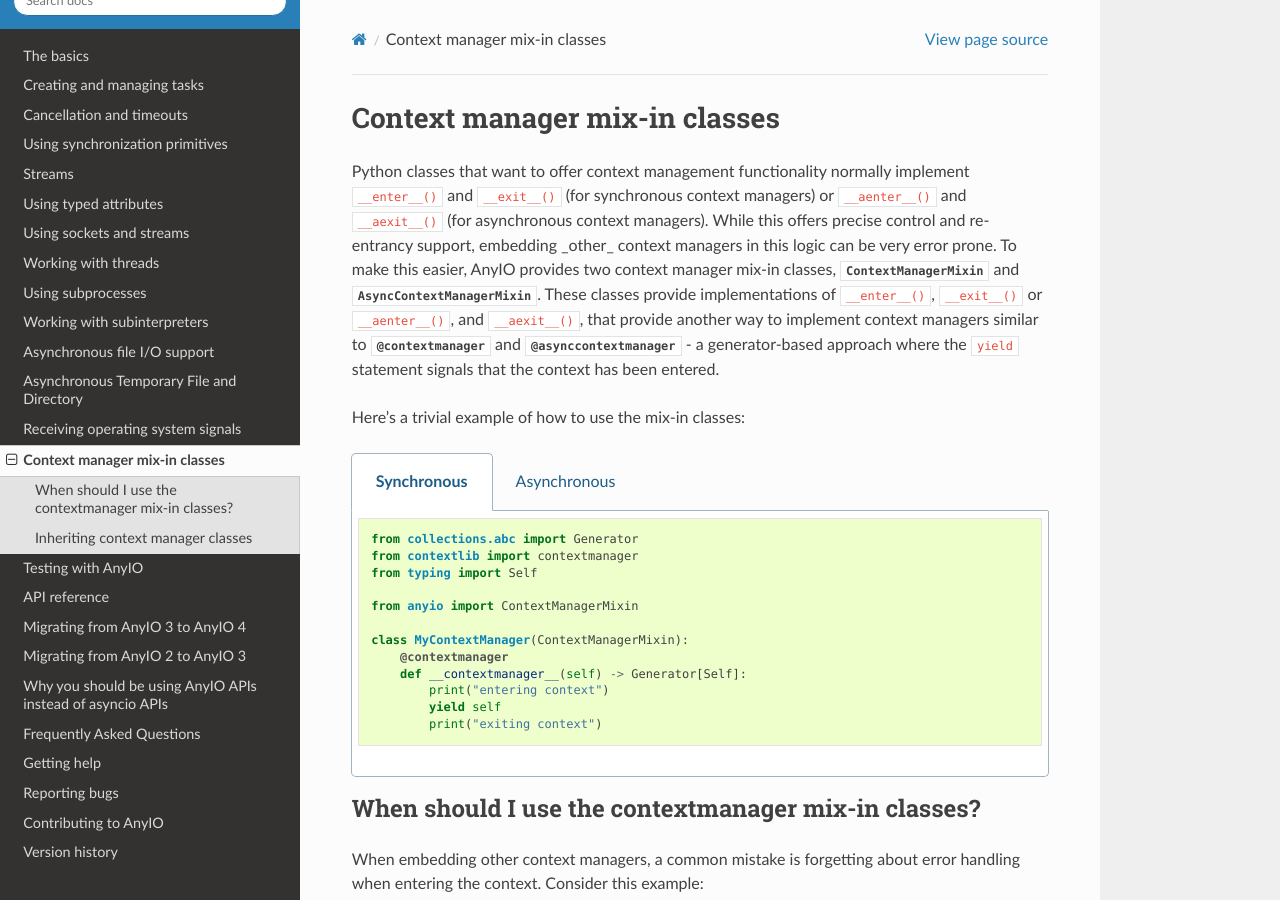
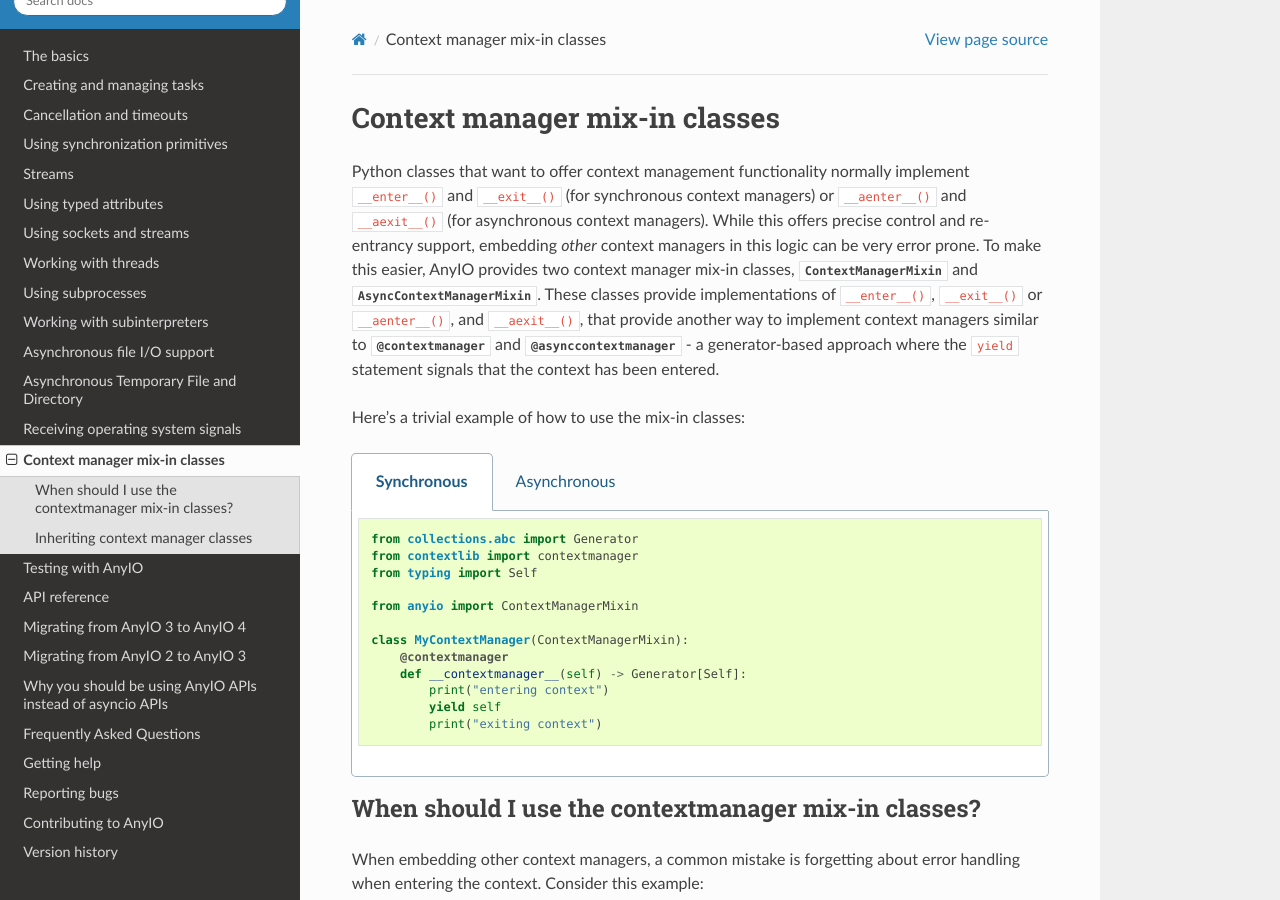
Before and after one commit to agronholm/anyio, a Sphinx documentation site: the page built from docs/contextmanagers.rst, in a window 1280 px wide and 900 px high. Built offline with Sphinx 7.4.7 and the Read the Docs theme 3.1.0, drawn with Linux system fonts in a browser that asks for light colours; the version number could not be read and is left out.

Commit message:
Fixed a documentation style

```diff
--- a/docs/contextmanagers.rst
+++ b/docs/contextmanagers.rst
@@ -6,7 +6,7 @@ Context manager mix-in classes
 Python classes that want to offer context management functionality normally implement
 ``__enter__()`` and ``__exit__()`` (for synchronous context managers) or
 ``__aenter__()`` and ``__aexit__()`` (for asynchronous context managers). While this
-offers precise control and re-entrancy support, embedding _other_ context managers in
+offers precise control and re-entrancy support, embedding *other* context managers in
 this logic can be very error prone. To make this easier, AnyIO provides two context
 manager mix-in classes, :class:`ContextManagerMixin` and
 :class:`AsyncContextManagerMixin`. These classes provide implementations of
```
